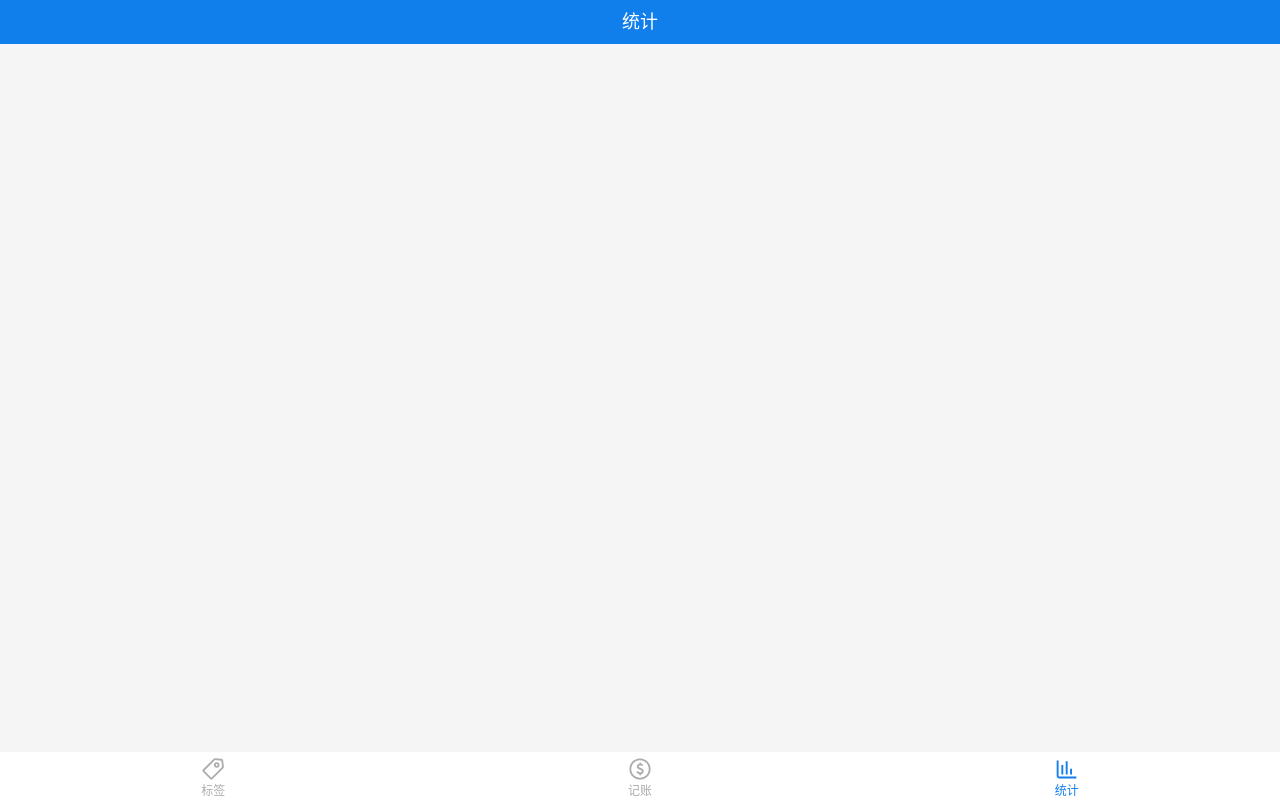
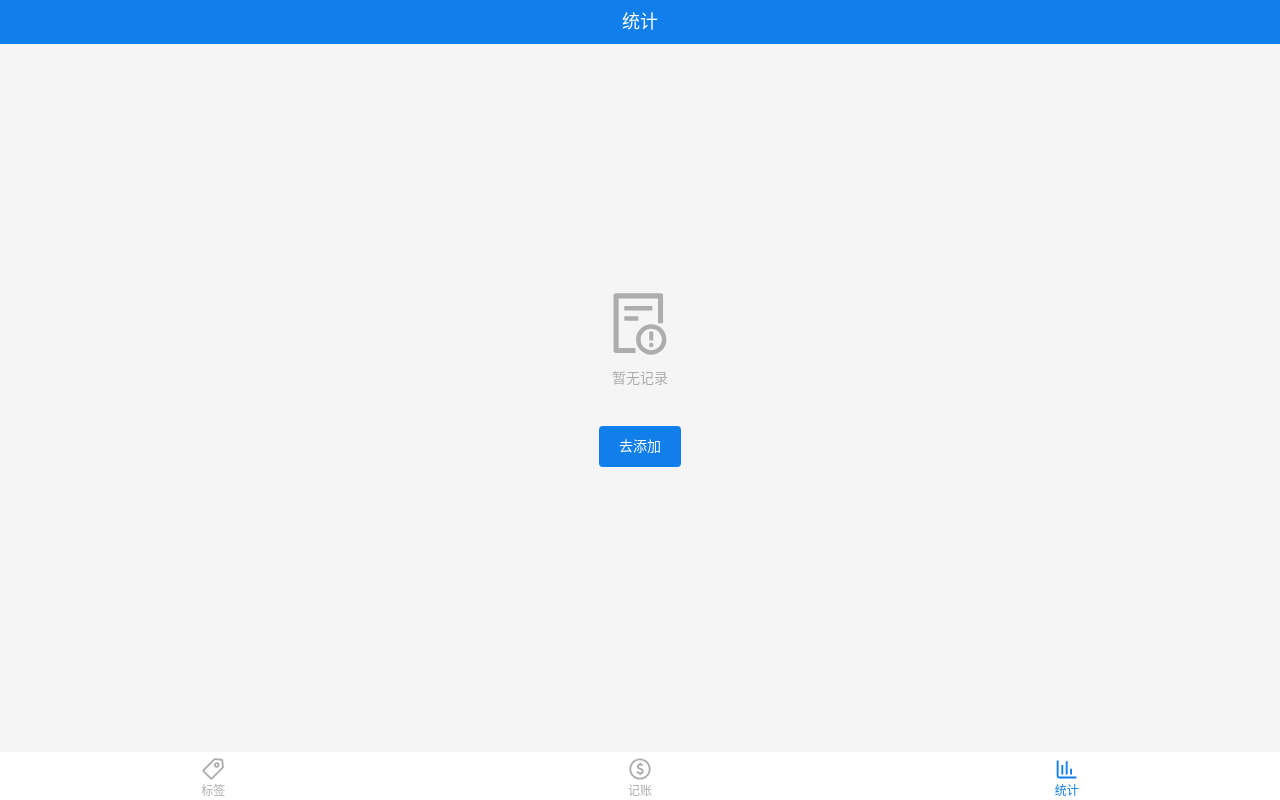
Before and after one commit to sxfshdf/jizhang, a React app: page /#/statistics in a window 1280 px wide. Built offline with nearby package versions, Linux system fonts and the light colour scheme.

Commit message:
添加EmptyInfo组件，记账页提示修改由alert改为MessageBox组件提示

```diff
--- a/src/App.tsx
+++ b/src/App.tsx
@@ -2,8 +2,7 @@ import React from "react"
 import {
   HashRouter as Router,
   Switch,
-  Route,
-  useLocation
+  Route
 } from "react-router-dom"
 import Tags from "./views/Tags"
 import Money from "./views/Money"
--- /dev/null
+++ b/src/components/EmptyInfo.tsx
@@ -0,0 +1,38 @@
+import React from 'react';
+import Icon from './Icon';
+import styled from 'styled-components';
+import Variables from '../variables';
+
+const EmptyWrapper = styled.div`
+  .empty {
+    flex-direction: column;
+    .icon {
+      height: 72px;
+      width: 72px;
+      fill: ${Variables.$lightGrey}
+    }
+    .info {
+      color: ${Variables.$lightGrey};
+      margin-top: 10px;
+    }
+  }
+`;
+
+interface Props {
+  message: string,
+  icon: string,
+}
+const EmptyInfo: React.FC<Props> = props => {
+  const {message, icon, ...rest} = props
+  return (
+    <EmptyWrapper {...rest}>
+      <div className="empty flex-center">
+        <Icon name={props.icon} />
+        <div className="info">{props.message}</div>
+      </div>
+      {props.children}
+    </EmptyWrapper>
+  )
+}
+
+export {EmptyInfo}
--- a/src/hooks/useRecords.tsx
+++ b/src/hooks/useRecords.tsx
@@ -1,5 +1,6 @@
 import {useEffect, useState} from "react"
 import {useUpdate} from "./useUpdate"
+import {createMessage} from '../lib/createMessage';
 
 type NewRecordItem = {
   tagIds: number[],
@@ -25,11 +26,11 @@ const useRecords = () => {
 
   const addRecords = (record: NewRecordItem) => {
     if (record.tagIds.length === 0) {
-      window.alert('请选择标签')
+      createMessage({type: 'error', content: '请选择标签'})
       return false
     }
     if (record.amount === 0) {
-      window.alert('请输入正确的金额')
+      createMessage({type: 'error', content: '请输入正确的金额'})
       return false
     }
     const newRecord = {...record, createAt: new Date().toISOString()}
--- a/src/views/Money.tsx
+++ b/src/views/Money.tsx
@@ -6,6 +6,7 @@ import {SectionNote} from "./Money/SectionNote";
 import {SectionNumber} from "./Money/SectionNumber";
 import {CategorySelector} from "components/CategorySelect";
 import {useRecords} from "../hooks/useRecords";
+import {createMessage} from '../lib/createMessage';
 
 const MyLayout = styled(Layout)`
   display: flex;
@@ -33,18 +34,12 @@ function Money() {
       ...selected,
       ...obj
     });
-    // setSelected(state=> {
-    //   console.log(state, 'state')
-    //   return {
-    //     ...state,
-    //   }
-    // })
   };
   const addRecord = () => {
     const newSelected = {...selected, amount: parseFloat(selected.amount)};
     const check = addRecords(newSelected);
     if (check) {
-      window.alert('保存成功');
+      createMessage({type: 'check', content: '添加成功'})
       setSelected(defaultSelected);
     }
   };
--- a/src/views/Money/SectionTags.tsx
+++ b/src/views/Money/SectionTags.tsx
@@ -90,22 +90,22 @@ const SectionTags: React.FC<Props> = (props) => {
   const initModal = () => {
     setShowModal(false);
     setInputValue('');
-  }
+  };
   const findDuplicateTag = (tagName: string) => {
     return tags.findIndex(tag => tag.name === tagName) > -1;
   };
-  const onConfirm = useCallback(() => {
+  const onConfirm = () => {
     if (inputValue === '' || !inputValue) return;
     if (findDuplicateTag(inputValue)) {
-      createMessage({type: 'error', content: '标签名已存在'})
+      createMessage({type: 'error', content: '标签名已存在'});
       return;
     }
     addTag(inputValue);
-    createMessage({type: 'check', content: '添加成功'})
-    initModal()
-  }, [inputValue]);
+    createMessage({type: 'check', content: '添加成功'});
+    initModal();
+  };
   const onCancel = useCallback(() => {
-    initModal()
+    initModal();
   }, []);
   const handleInputChange = useCallback((e) => {
     const value = e.target.value.replace(/(^\s)|(\s*)/g, '');
--- a/src/views/Statistics.tsx
+++ b/src/views/Statistics.tsx
@@ -3,11 +3,14 @@ import React from "react";
 import styled from "styled-components";
 import {useTags} from "../hooks/useTags";
 import {RecordItem, useRecords} from "../hooks/useRecords";
+import {Button} from '../components/Button';
+import Icon from 'components/Icon'
 import day from 'dayjs';
 import Variables from '../variables';
+import {NavLink} from 'react-router-dom';
+import {EmptyInfo} from '../components/EmptyInfo';
 
 const LayoutList = styled(Layout)`
-
 `;
 const Item = styled.div`
   background: #fff;
@@ -59,11 +62,14 @@ const Item = styled.div`
     background: #f5f5f5;
     display: flex;
     padding-right: 8px;
+
     .bg {
       width: 110px;
     }
+
     ul {
       flex: 1;
+
       li {
         position: relative;
         margin: 8px 0;
@@ -128,6 +134,17 @@ const Item = styled.div`
     }
   }
 `;
+const EmptyWrapper = styled.div`
+  height: 100%;
+  .nav {
+    display: block;
+    margin: 40px auto;
+    padding: 12px 20px;
+    border-radius: 4px;
+    background: ${Variables.$blue};
+    color: #fff;
+  }
+`;
 
 function Statistics() {
   const {getTagNames} = useTags();
@@ -156,7 +173,8 @@ function Statistics() {
   };
   return (
     <LayoutList title='统计'>
-      {groupRecords && groupRecords.map((r, index) => {
+      {groupRecords && groupRecords.length ?
+        groupRecords.map((r, index) => {
           return (
             <Item key={index}>
               <header>
@@ -196,10 +214,16 @@ function Statistics() {
                   })}
                 </ul>
               </div>
-
             </Item>
           );
-      })}
+        }) :
+        <EmptyWrapper className='flex-center'>
+          <EmptyInfo message='暂无记录' icon='empty'>
+            <NavLink to="/money" className='nav'>
+              去添加
+            </NavLink>
+          </EmptyInfo>
+        </EmptyWrapper>}
     </LayoutList>
   );
 }
--- a/src/views/Tags.tsx
+++ b/src/views/Tags.tsx
@@ -5,17 +5,19 @@ import styled from "styled-components";
 import Icon from "../components/Icon";
 import {Button} from "components/Button";
 import {CenterBox} from "components/CenterBox";
-import {InputItem} from 'components/InputItem'
+import {InputItem} from 'components/InputItem';
 import Variables from '../variables';
 import {useUpdate} from '../hooks/useUpdate';
 import {X} from '../components/X';
 import {createMessage} from '../lib/createMessage';
+import {EmptyInfo} from '../components/EmptyInfo';
 
 const TagList = styled.ul`
   font-size: 16px;
   background: #fff;
   overflow: auto;
   height: calc(100% - 64px);
+
   > li {
     border-bottom: 2px solid #f5f5f5;
     display: flex;
@@ -38,10 +40,12 @@ const TagList = styled.ul`
 
 const LayoutWrapper = styled(Layout)`
   background: #fff;
+
   .center-box {
     margin: 0;
     padding: 12px 0;
   }
+
   .button {
     background: ${Variables.$blue};
     color: #fff;
@@ -49,21 +53,24 @@ const LayoutWrapper = styled(Layout)`
     width: 40px;
     border-radius: 40px;
     padding: 0;
-    box-shadow: 0 2px 4px rgba(8,100,191,.6);
+    box-shadow: 0 2px 4px rgba(8, 100, 191, .6);
+
     .icon {
       height: 16px;
       width: 16px;
       fill: #fff
     }
   }
-`
+`;
 
 const Wrapper = styled.div`
   display: flex;
+
   &.content {
     flex: 1;
     padding: 6px 10px;
     color: ${Variables.$grey};
+
     span {
       display: inline-block;
       height: 36px;
@@ -71,6 +78,7 @@ const Wrapper = styled.div`
       padding: 0 10px;
     }
   }
+
   .input-wrapper {
     input {
       border: 1px solid #f5f5f5;
@@ -79,19 +87,21 @@ const Wrapper = styled.div`
       height: 36px;
     }
   }
-`
+`;
 const IconWrapper = styled.div`
   height: 40px;
   width: 40px;
+
   .icon {
     height: 18px;
     width: 18px;
     fill: ${Variables.$blue}
   }
+
   .icon.delete {
     fill: ${Variables.$red}
   }
-`
+`;
 const InputItemWrapper = styled.div`
   .input-wrapper {
     input {
@@ -108,36 +118,39 @@ const InputItemWrapper = styled.div`
     }
   }
 `;
+const EmptyWrapper = styled.div`
+  height: calc(100% - 64px);
+`
 
 function Tags() {
   const {tags, addTag, updateTag, deleteTag} = useTags();
-  const [selectedId, setSelectedId] = useState<number|null>(null)
-  const [isEdit, setIsEdit] = useState<Boolean>(true)
+  const [selectedId, setSelectedId] = useState<number | null>(null);
+  const [isEdit, setIsEdit] = useState<Boolean>(true);
   const [showModal, setShowModal] = useState(false);
   const [inputValue, setInputValue] = useState('');
   useUpdate(() => {
     if (selectedId !== null) {
-      const input = document.getElementById(selectedId.toString()) as HTMLInputElement
-      input && input.focus()
+      const input = document.getElementById(selectedId.toString()) as HTMLInputElement;
+      input && input.focus();
     }
-  }, [selectedId])
-  const handleEdit = (tag:{id: number, name: string}) => {
-    let {id} = tag
-    setSelectedId(id)
-    setIsEdit(true)
-  }
-  const handleChange = (e:ChangeEvent<HTMLInputElement>, tag: {id: number, name: string}) => {
-    updateTag(tag.id, e.target.value)
-  }
-  const handleDelete = (id:number) => {
-    deleteTag(id)
-    setSelectedId(null)
-    setIsEdit(false)
-  }
+  }, [selectedId]);
+  const handleEdit = (tag: { id: number, name: string }) => {
+    let {id} = tag;
+    setSelectedId(id);
+    setIsEdit(true);
+  };
+  const handleChange = (e: ChangeEvent<HTMLInputElement>, tag: { id: number, name: string }) => {
+    updateTag(tag.id, e.target.value);
+  };
+  const handleDelete = (id: number) => {
+    deleteTag(id);
+    setSelectedId(null);
+    setIsEdit(false);
+  };
   const initModal = () => {
     setShowModal(false);
     setInputValue('');
-  }
+  };
   const findDuplicateTag = (tagName: string) => {
     return tags.findIndex(tag => tag.name === tagName) > -1;
   };
@@ -145,21 +158,22 @@ function Tags() {
     const value = e.target.value.replace(/(^\s)|(\s*)/g, '');
     setInputValue(value);
   }, []);
-  const onConfirm = useCallback(() => {
+  const onConfirm = () => {
     if (inputValue === '' || !inputValue) return;
     if (findDuplicateTag(inputValue)) {
-      createMessage({type: 'error', content: '标签名已存在'})
+      createMessage({type: 'error', content: '标签名已存在'});
       return;
     }
     addTag(inputValue);
-    createMessage({type: 'check', content: '添加成功'})
-    initModal()
-  }, [inputValue]);
+    createMessage({type: 'check', content: '添加成功'});
+    initModal();
+  };
   const onCancel = useCallback(() => {
-    initModal()
+    initModal();
   }, []);
   return (
     <LayoutWrapper title='标签页'>
+      {tags && tags.length ?
         <TagList>
           {tags.map(tag =>
             <li key={tag.id}>
@@ -173,7 +187,8 @@ function Tags() {
               </Wrapper>
               <Wrapper>
                 <IconWrapper className='flex-center' onClick={() => {
-                handleEdit(tag)}
+                  handleEdit(tag);
+                }
                 }>
                   <Icon name="edit"/>
                 </IconWrapper>
@@ -186,10 +201,13 @@ function Tags() {
               {/*</Link>*/}
             </li>
           )}
-      </TagList>
+        </TagList> :
+        <EmptyWrapper className='flex-center'>
+          <EmptyInfo message='暂无标签' icon='empty' />
+        </EmptyWrapper>}
       <CenterBox className='center-box'>
         <Button onClick={() => setShowModal(true)} className='button flex-center'>
-          <Icon name='add' />
+          <Icon name='add'/>
         </Button>
       </CenterBox>
       <X visible={showModal}
```
Also changed, not shown: src/icons/empty.svg (added), 1 other file (tests, documents, lock files or other folders). Lines whose indentation alone changed are shown as unchanged.
